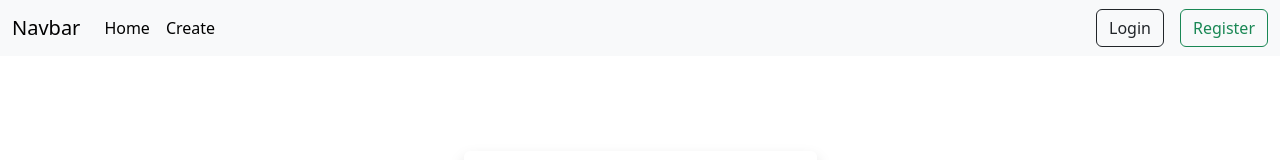
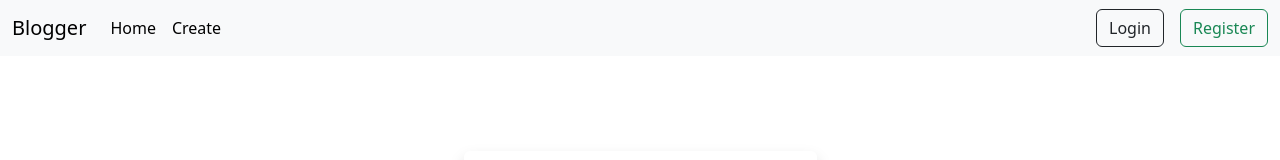
Before and after one commit to Rupeshchand/Blog-Frontend, a React (Vite) app: page /register in a window 1280 px wide. Shown: the top 160 px of the page. Built offline with nearby package versions, Linux system fonts and the light colour scheme.

Commit message:
changed name in header

```diff
--- a/src/components/Header.jsx
+++ b/src/components/Header.jsx
@@ -11,7 +11,7 @@ const Header = () => {
       <nav class="navbar navbar-expand-lg bg-body-tertiary">
         <div class="container-fluid">
           <Link class="navbar-brand" to="/">
-            Navbar
+            Blogger
           </Link>
           <button
             class="navbar-toggler"
```
